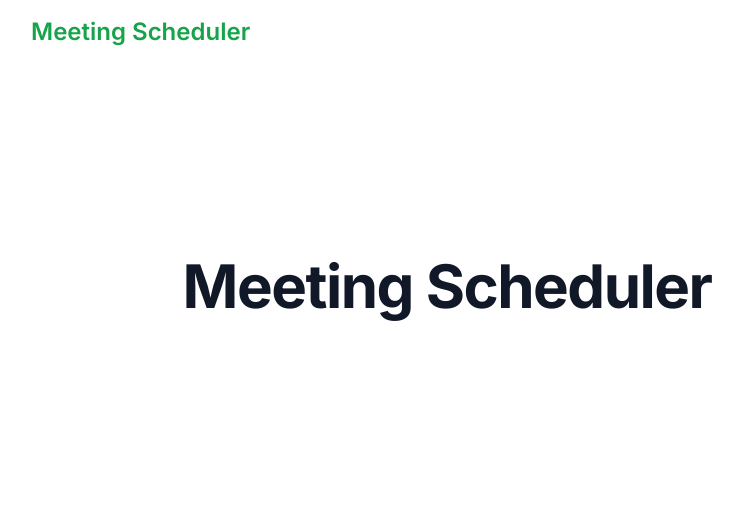
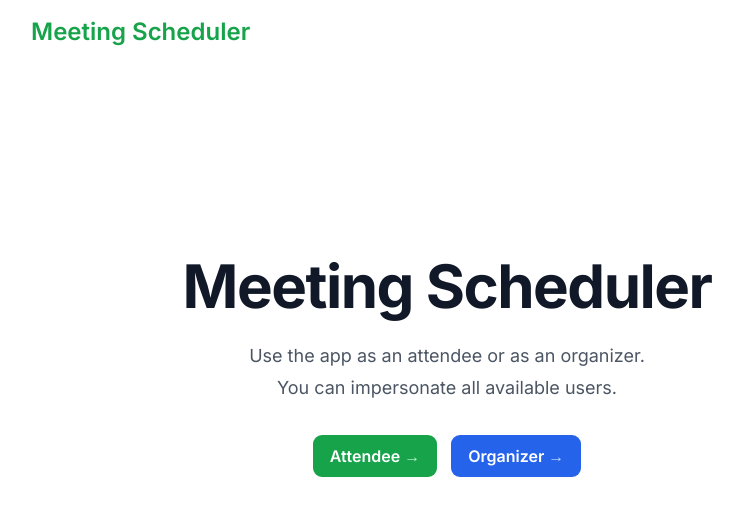
Before and after one commit to modkaffes/schedule-meetings, a Next.js app: page / in a window 1280 px wide. Shown: the top 516 px of the page, without its empty margins (193-936 px from the left). Built offline with nearby package versions, Linux system fonts and the light colour scheme.

Commit message:
Add easy navigation in landing page

```diff
--- a/app/page.tsx
+++ b/app/page.tsx
@@ -1,9 +1,35 @@
+import Link from "next/link";
+
 export default function Home() {
   return (
     <div className="mx-auto max-w-3xl pt-20 pb-32 sm:pt-48 sm:pb-40">
       <h1 className="text-4xl font-bold tracking-tight sm:text-center sm:text-6xl">
         Meeting Scheduler
       </h1>
+      <p className="mt-6 text-lg leading-8 text-gray-600 sm:text-center">
+        Use the app as an attendee or as an organizer.
+        <br /> You can impersonate all available users.
+      </p>
+      <div className="mt-8 flex flex-col gap-4 sm:flex-row sm:justify-center">
+        <Link
+          href="/attendee/0"
+          className="inline-block rounded-lg bg-green-600 px-4 py-1.5 text-base font-semibold leading-7 text-white shadow-sm ring-1 ring-green-600 hover:bg-green-700 hover:ring-green-700"
+        >
+          Attendee{" "}
+          <span className="text-green-200" aria-hidden="true">
+            &rarr;
+          </span>
+        </Link>
+        <Link
+          href="/organizer/0"
+          className="inline-block rounded-lg bg-blue-600 px-4 py-1.5 text-base font-semibold leading-7 text-white shadow-sm ring-1 ring-blue-600 hover:bg-blue-700 hover:ring-blue-700"
+        >
+          Organizer{" "}
+          <span className="text-blue-200" aria-hidden="true">
+            &rarr;
+          </span>
+        </Link>
+      </div>
     </div>
   );
 }
```
